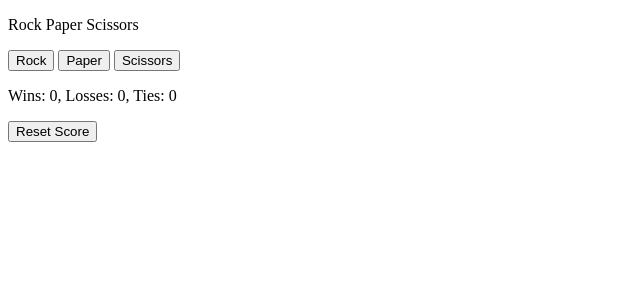
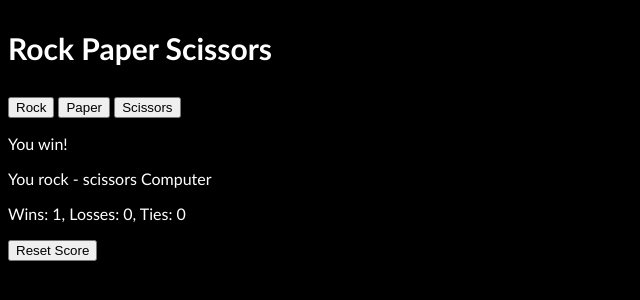
Before and after one commit to swawiye/RPS-game, a plain HTML site: page index.html in a window 1280 px wide. Both pictures are taken after a click on the button "Rock". Shown: the whole page, without its empty margins (0-640 px from the left). Drawn offline with Linux system fonts and the light colour scheme.

Commit message:
functionality and styling

```diff
--- a/index.html
+++ b/index.html
@@ -4,9 +4,20 @@
     <meta charset="UTF-8">
     <meta name="viewport" content="width=device-width, initial-scale=1.0">
     <title>Rock Paper Scissors</title>
+    <style>
+        body {
+            background-color: black;
+            color: white;
+            font-family: 'Gill Sans', 'Gill Sans MT', Calibri, 'Trebuchet MS', sans-serif;
+        }
+        .title {
+            font-size: 30px;
+            font-weight: bold;
+        }
+    </style>
 </head>
 <body>
-    <p>Rock Paper Scissors</p>
+    <p class="title">Rock Paper Scissors</p>
 
     <button onclick="playGame('rock')">Rock</button>
 
--- a/script.js
+++ b/script.js
@@ -7,7 +7,10 @@ const score = JSON.parse(localStorage.getItem('score')) || {
 
 console.log(score);
 
-document.querySelector('.js-score').innerHTML = `Wins: ${score.wins}, Losses: ${score.losses}, Ties: ${score.ties}`;
+//MAKE THE SCORE APPEAR ON THE PAGE & UPDATE IT
+updateScoreElement();
+
+
 /*
 //Checking if the score is null, Restores 'null' to the default score
 if (score === null) { //'score === null' is the same as '!score'
@@ -76,9 +79,23 @@ function playGame(playerMove) {
         score.ties += 1;
     };
 
+    //SAVING THE SCORE IN LOCAL STORAGE
     localStorage.setItem('score', JSON.stringify(score)); //localStorage only supports strings, 'JSON.stringify()' converts obejcts into strings
 
-    alert(`You picked ${playerMove}. Computer picked ${computerMove}. ${result}`);
+    //UPDATE THE SCORE ON THE PAGE
+    updateScoreElement();
+
+
+    //DISPLAY THE RESULT
+    document.querySelector('.js-result').innerHTML = result;
+
+    //DISPLAY THE MOVES
+    document.querySelector('.js-moves').innerHTML = `You ${playerMove} - ${computerMove} Computer`;
+};
+
+//UPDATE THE SCORE
+function updateScoreElement() {
+    document.querySelector('.js-score').innerHTML = `Wins: ${score.wins}, Losses: ${score.losses}, Ties: ${score.ties}`;
 };
 
 //RESET SCORE
@@ -87,4 +104,5 @@ function resetScore() {
     score.losses = 0;
     score.ties = 0;
     localStorage.removeItem('score'); //Remove previous score from localStorage
+    updateScoreElement(); //Resets the score on the page
 };
```
